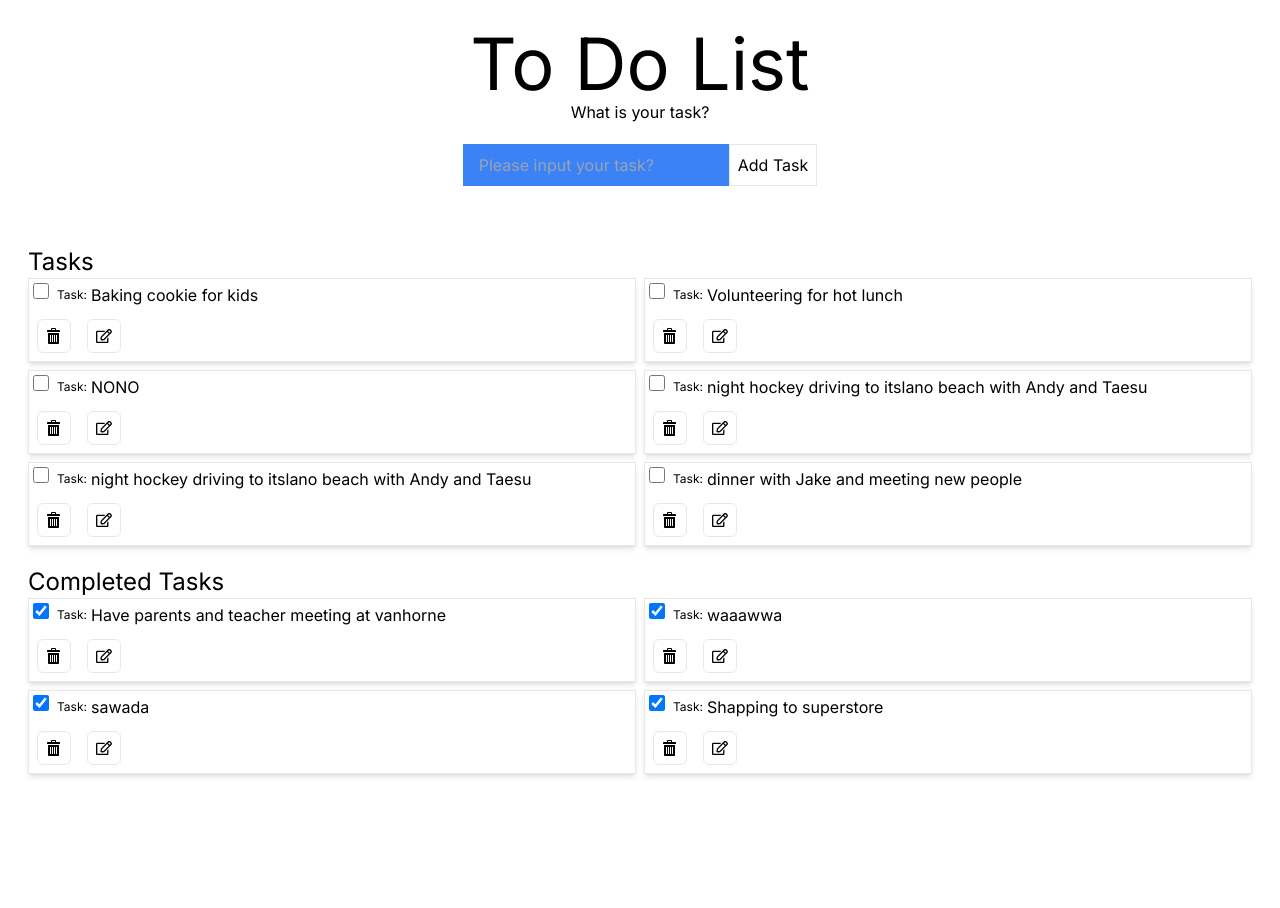
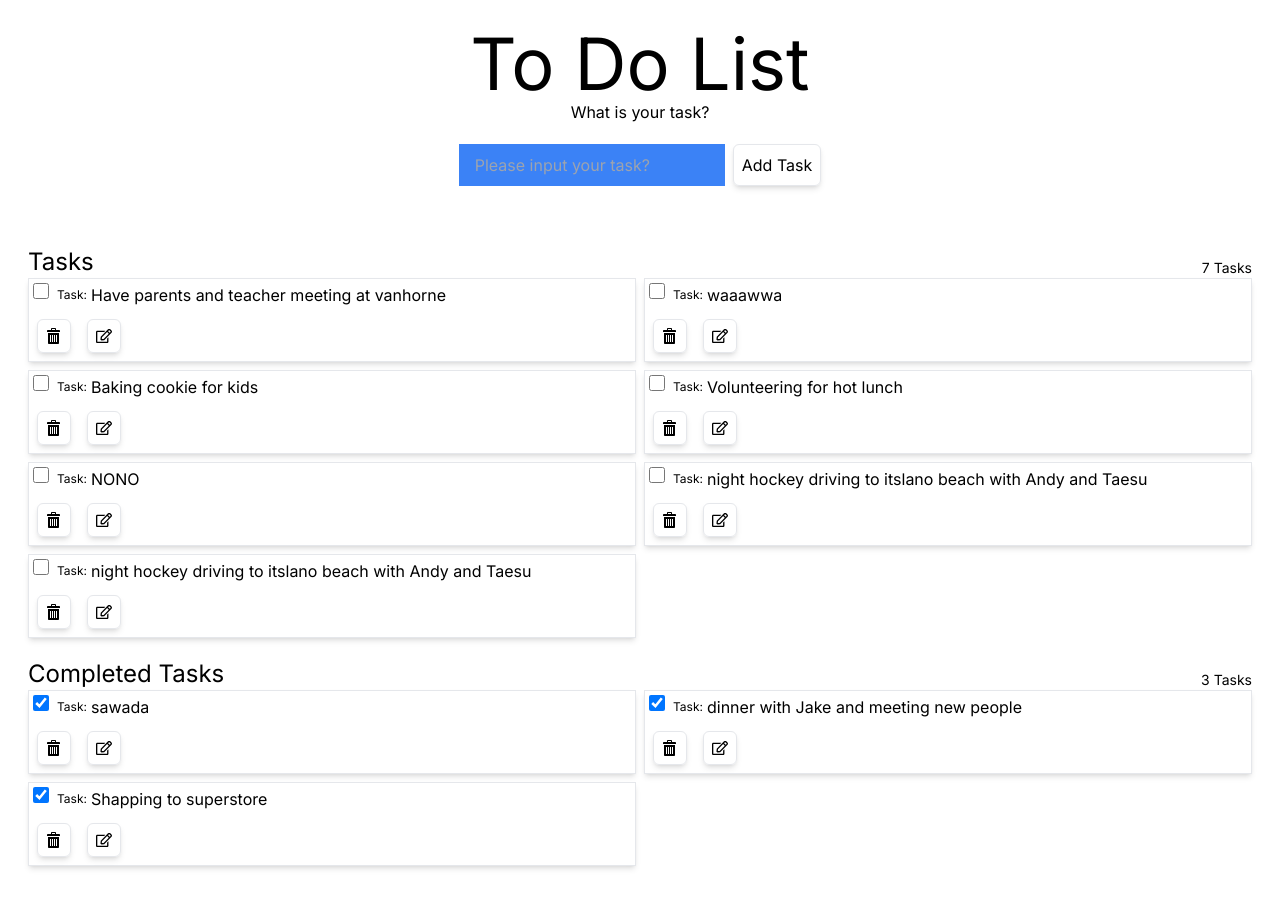
Before and after one commit to KeikoShimizu/Todolist-Next.js-Typescript-TENYHUB, a Next.js app: page / in a window 1280 px wide. Shown: the top 908 px of the page. Before the commit the page ends 842 px from the top, so only its background shows below. Built offline with nearby package versions, Linux system fonts and the light colour scheme.

Commit message:
tasknumber counter is created

```diff
--- a/public/taskList.json
+++ b/public/taskList.json
@@ -2,12 +2,12 @@
   "tasks": [
     {
       "task": "Have parents and teacher meeting at vanhorne",
-      "complete": true,
+      "complete": false,
       "id": 9
     },
     {
       "task": "waaawwa",
-      "complete": true,
+      "complete": false,
       "id": 12
     },
     {
@@ -42,7 +42,7 @@
     },
     {
       "task": "dinner with Jake and meeting new people",
-      "complete": false,
+      "complete": true,
       "id": 19
     },
     {
--- a/src/app/components/AddButton.tsx
+++ b/src/app/components/AddButton.tsx
@@ -21,7 +21,7 @@ const AddButton = ({ task, setTask, setTaskList }: AddButtonProps) => {
 
   return (
     <>
-      <button onClick={addTaskHandler} className='border p-2 order-3'>
+      <button onClick={addTaskHandler} className='border p-2 order-3 rounded-md shadow-md'>
           Add Task
       </button>
     </>
--- a/src/app/components/DeleteButton.tsx
+++ b/src/app/components/DeleteButton.tsx
@@ -36,7 +36,7 @@ const DeleteButton = ({ taskItem, taskList, setTaskList }: DeleteButtonProps) =>
   }
 
   return (
-    <div onClick={() => deleteTaskHandler(thisId)} className='flex flex-row justify-center items-center gap-1 p-2 m-2 border rounded-md'>
+    <div onClick={() => deleteTaskHandler(thisId)} className='flex flex-row justify-center items-center gap-1 p-2 m-2 border rounded-md shadow-md'>
       <ImBin />
     </div>
   )
--- a/src/app/components/EditButton.tsx
+++ b/src/app/components/EditButton.tsx
@@ -48,7 +48,7 @@ const EditButton = ({taskItem, editTaskOn, editedTask, setEditTaskOn, setEditedT
 
   return (
     <div className='flex flex-row'>
-      <div onClick={editSpaceOpenHandler} className='flex flex-row justify-center items-center gap-1 p-2 m-2 border rounded-md h-[34px]'>
+      <div onClick={editSpaceOpenHandler} className='flex flex-row justify-center items-center gap-1 p-2 m-2 border rounded-md h-[34px] shadow-md'>
         <FaRegEdit />
         { editTaskOn ? <p className='text-xs'>Complete to edit</p> : null}
       </div>
--- a/src/app/components/EditCancelButton.tsx
+++ b/src/app/components/EditCancelButton.tsx
@@ -21,7 +21,7 @@ const EditCancelButton = ({ taskItem, setEditedTask, setEditTaskOn }: EditCancel
     }
 
   return (
-    <div onClick={cancelEditHandler} className='flex flex-row items-center gap-1 p-2 m-2 border rounded-md w-[133px]'>
+    <div onClick={cancelEditHandler} className='flex flex-row items-center gap-1 p-2 m-2 border rounded-md w-[133px] shadow-md'>
           <FaRegHandPaper />
           <p className='text-xs'>Cancel</p>
     </div>
--- a/src/app/components/List.tsx
+++ b/src/app/components/List.tsx
@@ -2,6 +2,7 @@
 import { Key, useEffect } from "react";
 import { fetchTasksQuery } from "../utils/queries";
 import ListCard from "./ListCard";
+import TaskCounter from "./TaskCounter";
 
 type TaskObject = {
     tasks: TaskItem[];
@@ -43,8 +44,11 @@ const List = ({ listName, taskList, setTaskList }: ListProps) => {
 
   return (
     <div>
-      <h2 className="text-bold text-2xl ">{ listName == "incomplete" ? "Tasks" : "Completed Tasks" }</h2>
-      <div className="flex flex-col gap-2 md:grid grid-cols-2 ">
+      <div className="flex flex-row justify-between items-end">
+        <h2 className="text-bold text-2xl ">{ listName == "incomplete" ? "Tasks" : "Completed Tasks" }</h2>
+        { taskList && taskList.tasks ? <TaskCounter taskList={taskList} listName={listName}/> : null }
+      </div>
+      <div className="flex flex-col gap-2 md:grid grid-cols-2">
         { taskList && taskList.tasks ? (
           taskList.tasks.map((item: TaskItem , i: number ) => {
             if(listName === "incomplete" && item.complete === false) {
--- a/src/app/components/ListCard.tsx
+++ b/src/app/components/ListCard.tsx
@@ -44,7 +44,7 @@ const ListCard = ({ key, taskItem, taskList, setTaskList }: ListCardProps) => {
   };
 
   return (
-    <div key={key} className="flex flex-col border shadow-md animate-slideup">
+    <div key={key} className="flex flex-col border justify-between shadow-md animate-slideup">
       <div className='flex gap-2 p-1'>
         <input  type="checkbox"
                 id="completeCheckBox"
--- /dev/null
+++ b/src/app/components/TaskCounter.tsx
@@ -0,0 +1,39 @@
+"use client"
+import { useEffect, useState } from "react";
+
+type TaskObject = {
+    tasks: TaskItem[];
+}
+type TaskItem = {
+    task : string;
+    complete: boolean;
+    id: number;
+}
+type TaskCounterProps = {
+    taskList:TaskObject;
+    listName: string;
+}
+
+const TaskCounter = ({listName, taskList}: TaskCounterProps) => {
+    const [unCompTaskNbr, setUnCompTaskNbr] = useState<number>(0);
+    const [compTaskNbr, setcompTaskNbr] = useState<number>(0);
+
+    useEffect(() => {
+        const uncompNbr = taskList.tasks.filter(task => task.complete === false);
+        const compNbr = taskList.tasks.filter(task => task.complete === true);
+        setUnCompTaskNbr(uncompNbr.length);
+        setcompTaskNbr(compNbr.length);
+    },[taskList]);
+
+  return (
+    <>
+        { taskList && taskList.tasks ? (
+            <p className="text-sm">
+                { listName === "complete" ? compTaskNbr : unCompTaskNbr } { (compTaskNbr <= 1 || unCompTaskNbr <= 1) ? "Task" : "Tasks"}
+            </p>
+        ) : null }
+    </>
+  )
+}
+
+export default TaskCounter
--- a/src/app/page.tsx
+++ b/src/app/page.tsx
@@ -14,7 +14,7 @@ export default function Home() {
         <h1 className='fond-bold text-7xl'>To Do List</h1>
         <p>What is your task?</p>
       </div>
-      <div className='flex flex-row justify-center'>
+      <div className='flex flex-row justify-center gap-2'>
         <InputField task={task} setTask={setTask}/>
         <AddButton task={task}
                 setTask={setTask}
```
